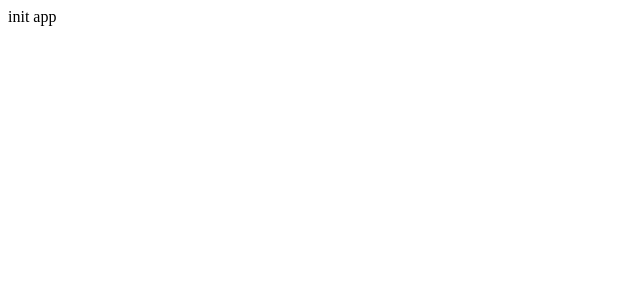
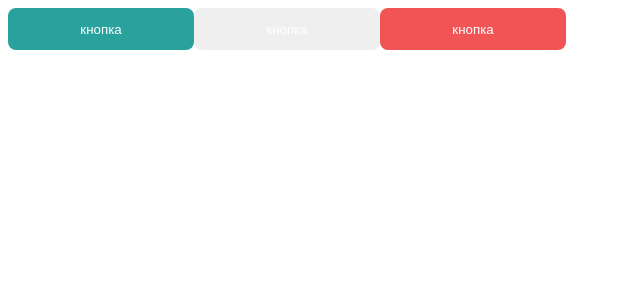
Before and after one commit to Agenda-APP/Frontend, a React (Create React App) app: page / in a window 1280 px wide. Shown: the top 300 px of the page, without its empty margins (0-640 px from the left). Built offline with nearby package versions, Linux system fonts and the light colour scheme.

Commit message:
update button

```diff
--- a/src/App.tsx
+++ b/src/App.tsx
@@ -1,5 +1,12 @@
 import React, { FC } from "react";
+import { Button, Variant } from "./components/UI/Button/Button";
 
-const App: FC = () => <div>init app</div>;
+const App: FC = () => (
+  <div>
+    <Button variant={Variant.primary}>кнопка</Button>
+    <Button variant={Variant.transparent}>кнопка</Button>
+    <Button variant={Variant.warning}>кнопка</Button>
+  </div>
+);
 
 export default App;
--- a/src/components/UI/Button/Button.style.ts
+++ b/src/components/UI/Button/Button.style.ts
@@ -1,12 +1,19 @@
 import styled from "styled-components";
+import { Variant } from "./Button";
 
-export const ButtonStyled = styled.button((props) => ({
+interface ButtonStyledProps {
+  variant: Variant;
+}
+
+export const ButtonStyled = styled.button<ButtonStyledProps>(
+  ({ variant, theme }) => ({
     width: 186,
     height: 42,
-  background: props.theme.colors.primary,
-  borderRadius: props.theme.borders.m,
+    background: theme.colors[variant],
+    borderRadius: theme.borders.m,
     outline: "inherit",
     border: 0,
     cursor: "pointer",
     color: "white",
-}));
+  })
+);
--- a/src/components/UI/Button/Button.tsx
+++ b/src/components/UI/Button/Button.tsx
@@ -1,20 +1,29 @@
-import React, { FC } from "react";
+import React, { FC, ReactNode } from "react";
 import { ButtonStyled } from "./Button.style";
+
+export enum Variant {
+  transparent = "transparent",
+  primary = "primary",
+  warning = "warning",
+}
 
 interface ButtonProps {
   type?: "button" | "submit";
-  children: string;
   onClick?: () => void;
+  variant?: Variant;
+  icon?: string;
+  children?: ReactNode;
 }
 
 export const Button: FC<ButtonProps> = ({
   onClick,
   type = "button",
   children,
+  variant = Variant.primary,
 }) => {
   return (
-    <ButtonStyled onClick={onClick} type={type}>
-      {children}
+    <ButtonStyled onClick={onClick} type={type} variant={variant}>
+      <span>{children}</span>
     </ButtonStyled>
   );
 };
--- a/src/style.ts
+++ b/src/style.ts
@@ -10,6 +10,7 @@ export const theme = {
   colors: {
     primary: "#29A19C",
     secondary: "#222831",
+    warning: "#F05454",
   },
   borders: {
     s: 4,
```
Also changed, not shown: 1 other file (tests, documents, lock files or other folders). Lines whose indentation alone changed are shown as unchanged.
